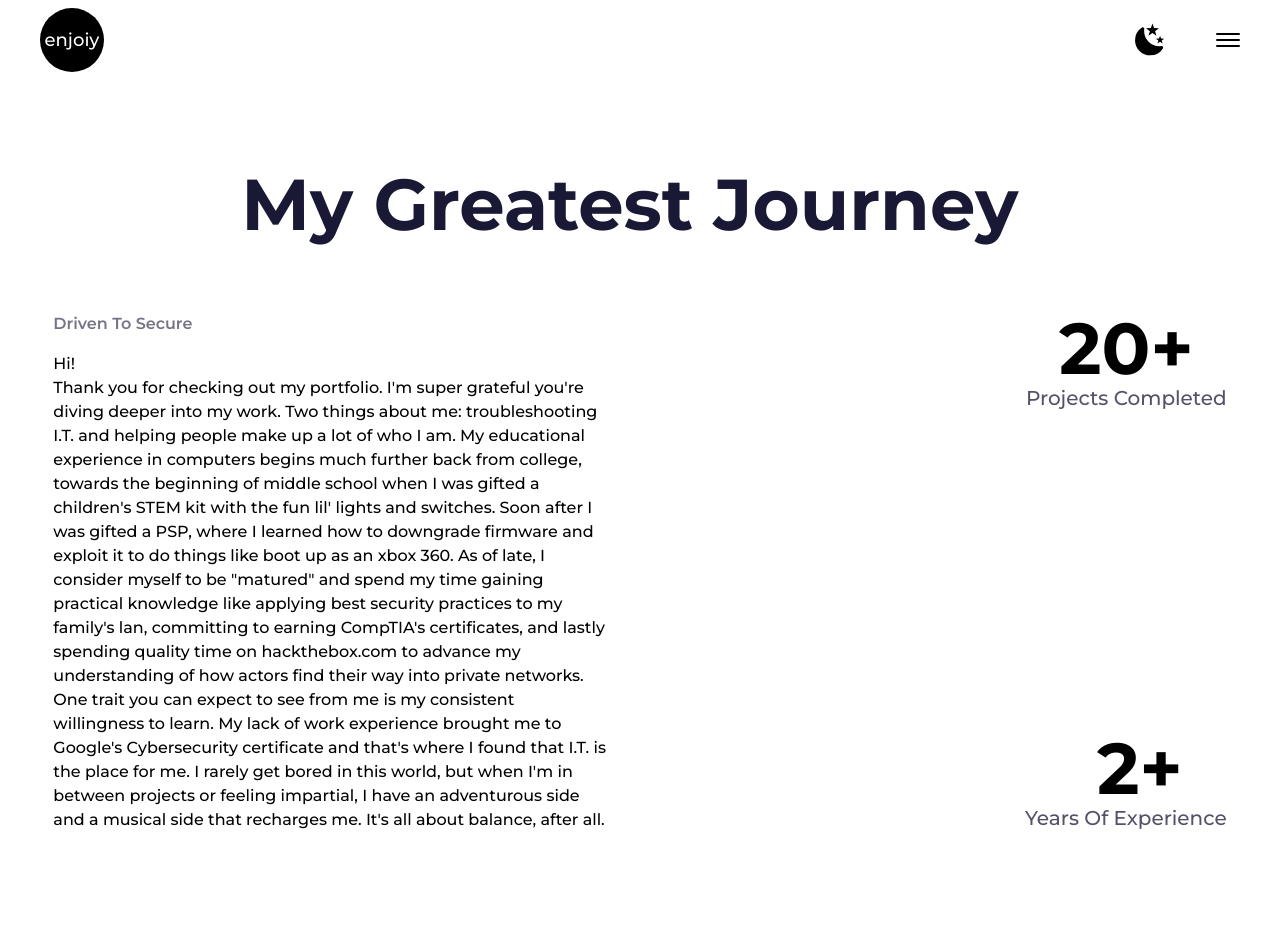
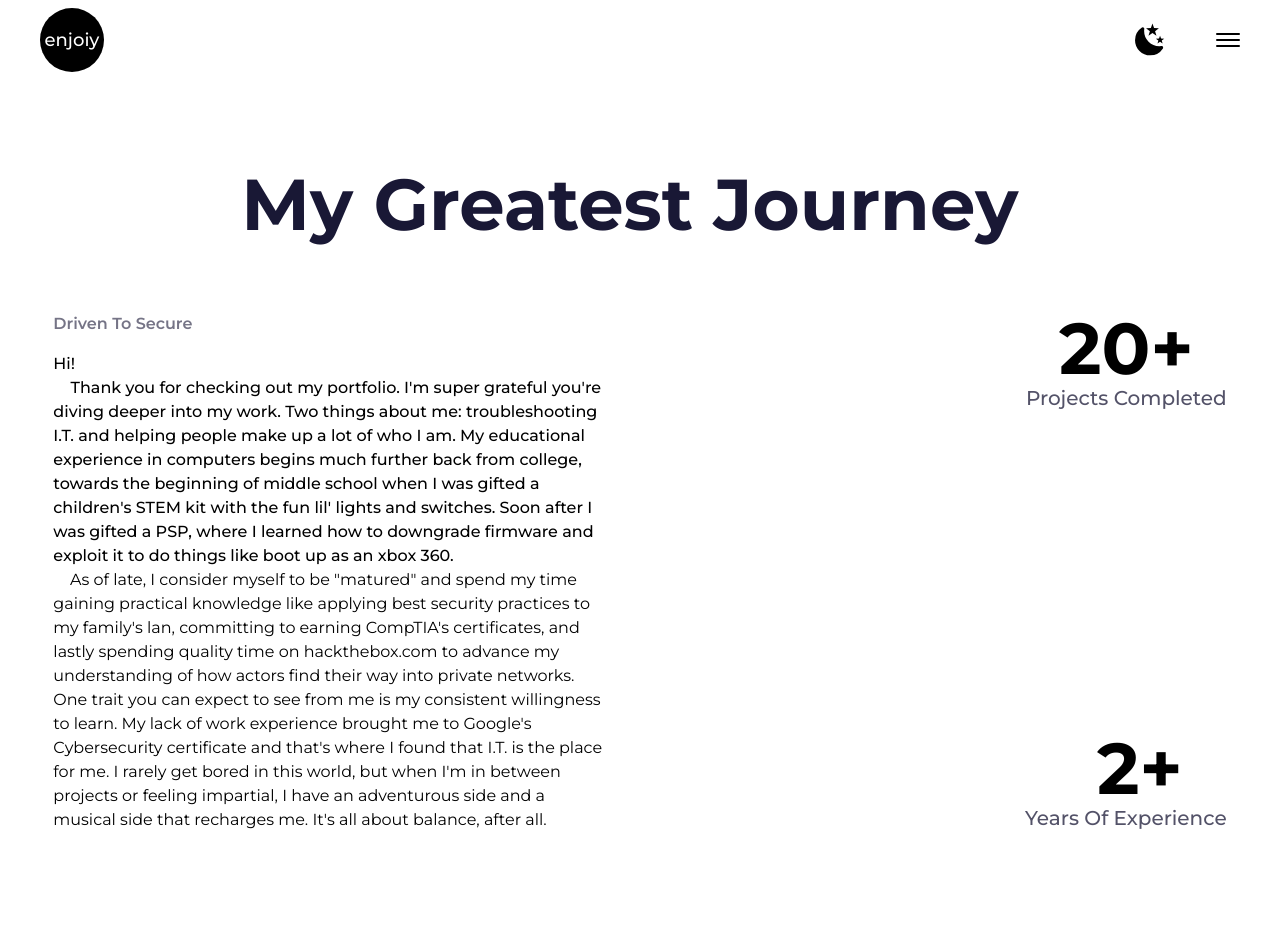
Before and after one commit to deatonBrandon/brandons_portfolio, a Next.js app: page /about in a window 1280 px wide. Shown: the top 952 px of the page. Built offline with nearby package versions, Linux system fonts and the light colour scheme.

Commit message:
final aboutme

```diff
--- a/src/app/about/page.js
+++ b/src/app/about/page.js
@@ -23,10 +23,13 @@ export default function page() {
                 className="lg:col-span-3 col-span-4 text-center lg:text-left flex flex-col justify-start order-2 lg:order-none p-6 lg:p-0 antialiased">
                     <h2 className="mb-4 font-semibold lg:text-left text-dark/60">Driven To Secure</h2>
                     <p className="font-medium">
-                        Hi!<br/>Thank you for checking out my portfolio. I'm super grateful you're diving deeper into my work. Two things about me:
+                        Hi!<br/>&nbsp;&nbsp;&nbsp;&nbsp;Thank you for checking out my portfolio. I'm super grateful you're diving deeper into my work. Two things about me:
                         troubleshooting I.T. and helping people make up a lot of who I am. My educational experience in computers begins much further back from college,
                         towards the beginning of middle school when I was gifted a children's STEM kit with the fun lil' lights and switches. Soon after I was gifted a PSP, where I
-                        learned how to downgrade firmware and exploit it to do things like boot up as an xbox 360. As of late, I consider myself to be "matured" and spend my
+                        learned how to downgrade firmware and exploit it to do things like boot up as an xbox 360.
+                    </p>
+                    <p>
+                        &nbsp;&nbsp;&nbsp;&nbsp;As of late, I consider myself to be "matured" and spend my
                         time gaining practical knowledge like applying best security practices to my family's lan, committing to earning CompTIA's certificates, and lastly spending
                         quality time on hackthebox.com to advance my understanding of how actors find their way into private networks. One trait you can expect to see from me is my
                         consistent willingness to learn. My lack of work experience brought me to Google's Cybersecurity certificate and that's where I found that I.T. is the place for me.
```
